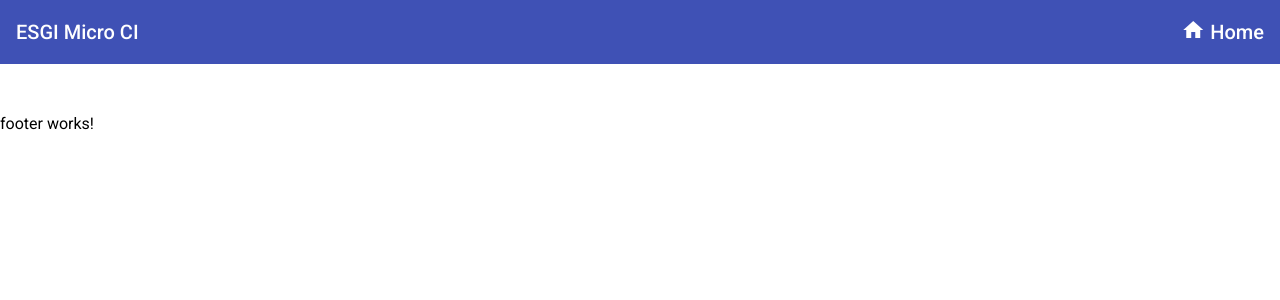
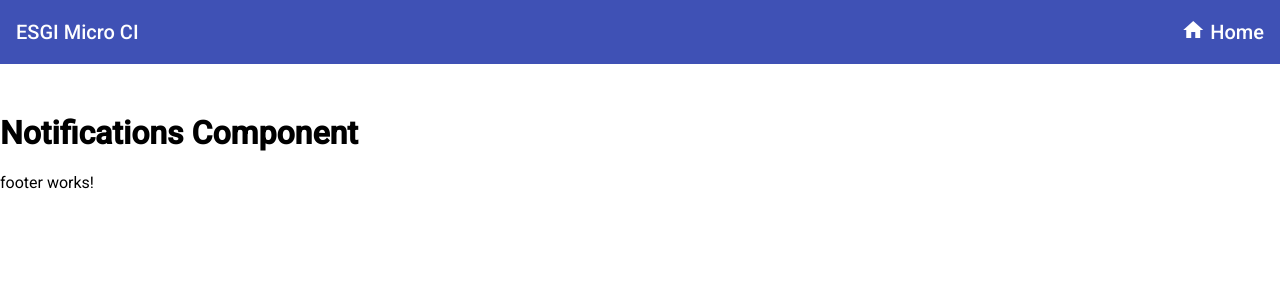
Before and after one commit to esgi-microservices-al1/micro-ci-front, an Angular app: page /notifications in a window 1280 px wide. Before the commit this address led to /. Shown: the top 300 px of the page. Built offline with nearby package versions, Linux system fonts and the light colour scheme.

Commit message:
notification container initialized

```diff
--- a/src/app/app.module.ts
+++ b/src/app/app.module.ts
@@ -6,6 +6,7 @@ import { RoutingModule } from './routing.module';
 import { BrowserAnimationsModule } from '@angular/platform-browser/animations';
 import { CoreModule } from './core';
 import { UsersModule } from './users';
+import { NotificationsModule } from './notifications/notifications.module';
 
 
 @NgModule({
@@ -19,7 +20,8 @@ import { UsersModule } from './users';
 
     CoreModule,
 
-    UsersModule
+    UsersModule,
+    NotificationsModule,
   ],
   providers: [],
   bootstrap: [AppContainer]
--- /dev/null
+++ b/src/app/notifications/container/notifications.container.html
@@ -0,0 +1 @@
+<h1>Notifications Component</h1>
--- /dev/null
+++ b/src/app/notifications/index.ts
@@ -0,0 +1 @@
+export { NotificationsContainer } from './container/notifications.container';
```
Also changed, not shown: src/app/notifications/container/notifications.container.ts (added, +8 -0 lines), src/app/notifications/notifications.module.ts (added, +13 -0 lines), src/app/routing.module.ts (+7 -1 lines).
